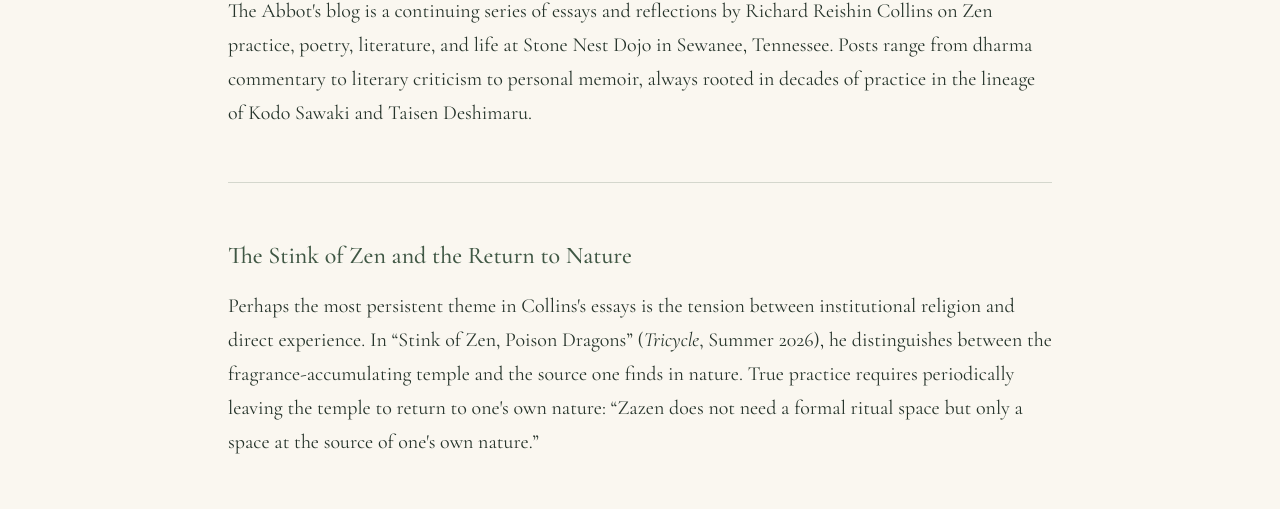
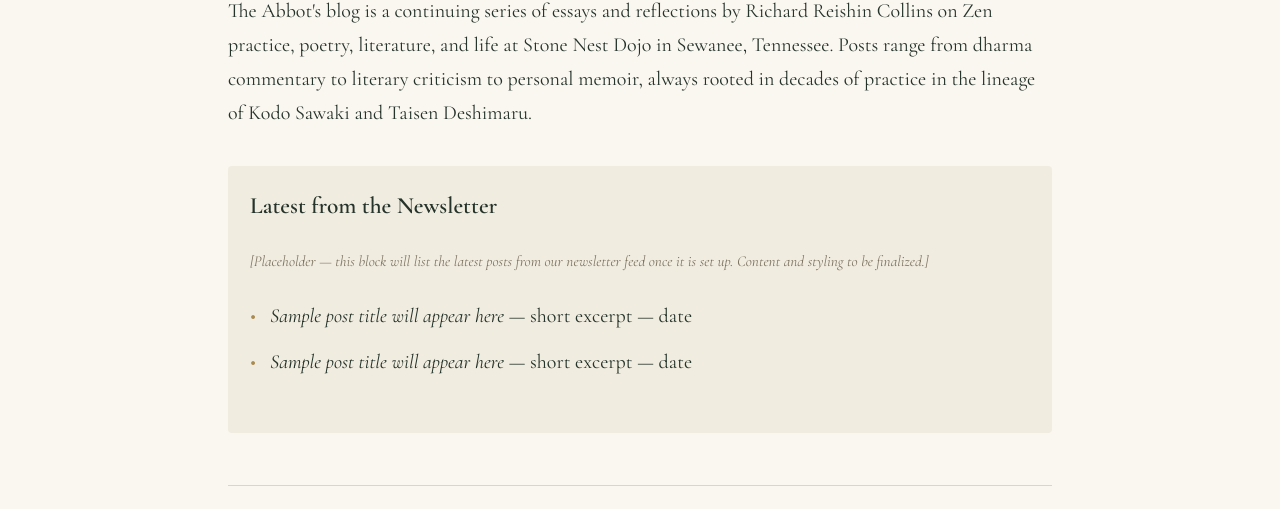
Before and after one commit to jdcantin/zen-aza-site, a plain HTML site: page blog.html in a window 1280 px wide. Shown: the part 269-778 px from the top of the page. Drawn offline with nearby package versions, Linux system fonts and the light colour scheme.

Commit message:
Add newsletter/RSS feed placeholder block to blog page

```diff
--- a/blog.html
+++ b/blog.html
@@ -30,6 +30,14 @@
   <div class="content">
 
   <p>The Abbot's blog is a continuing series of essays and reflections by Richard Reishin Collins on Zen practice, poetry, literature, and life at Stone Nest Dojo in Sewanee, Tennessee. Posts range from dharma commentary to literary criticism to personal memoir, always rooted in decades of practice in the lineage of Kodo Sawaki and Taisen Deshimaru.</p>
+  <div class="info-box" id="rss-feed-placeholder">
+    <h3>Latest from the Newsletter</h3>
+    <p class="note-soft">[Placeholder &mdash; this block will list the latest posts from our newsletter feed once it is set up. Content and styling to be finalized.]</p>
+    <ul class="plain-list">
+      <li><em>Sample post title will appear here</em> &mdash; short excerpt &mdash; date</li>
+      <li><em>Sample post title will appear here</em> &mdash; short excerpt &mdash; date</li>
+    </ul>
+  </div>
   <hr class="divider">
   <h2>The Stink of Zen and the Return to Nature</h2>
   <p>Perhaps the most persistent theme in Collins's essays is the tension between institutional religion and direct experience. In &ldquo;Stink of Zen, Poison Dragons&rdquo; (<em>Tricycle</em>, Summer 2026), he distinguishes between the fragrance-accumulating temple and the source one finds in nature. True practice requires periodically leaving the temple to return to one's own nature: &ldquo;Zazen does not need a formal ritual space but only a space at the source of one's own nature.&rdquo;</p>
--- a/style.css
+++ b/style.css
@@ -82,3 +82,9 @@
   figure.portrait { float: none; width: 100%; margin: 0 0 20px; }
   h1.page-title { font-size: 2rem; }
 }
+
+.info-box { background: var(--bg-alt); border-radius: 4px; padding: 20px 22px; margin: 1.8em 0; }
+.info-box h3 { margin-top: 0; }
+.plain-list { list-style: none; padding: 0; margin: 0 0 1.4em; }
+.plain-list li { padding: 6px 0 6px 20px; position: relative; }
+.plain-list li::before { content: "•"; color: var(--accent); position: absolute; left: 0; }
```
